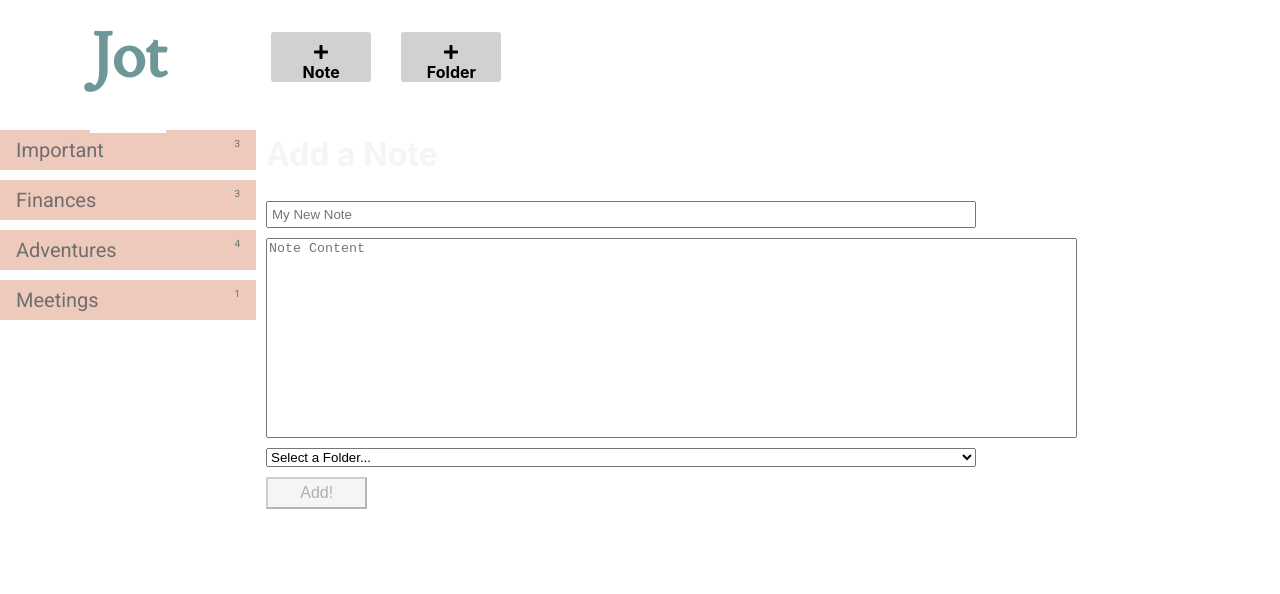
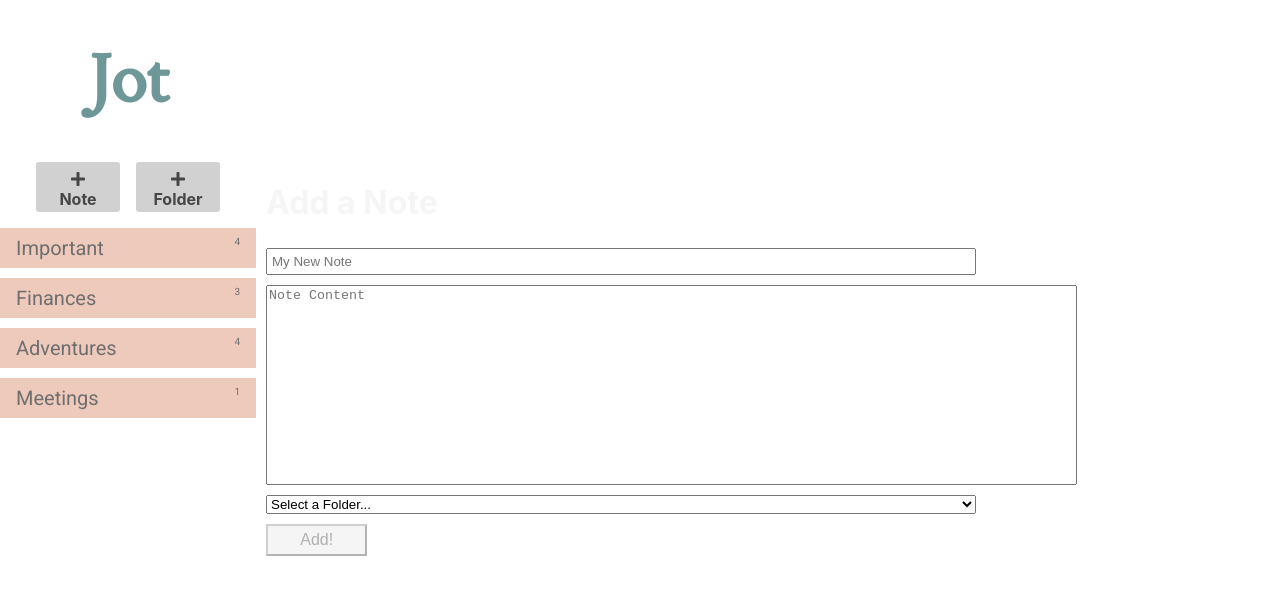
Before and after one commit to greffly/Jot-App, a React (Create React App) app: page /add-note in a window 1280 px wide. Shown: the top 594 px of the page. Built offline with nearby package versions, Linux system fonts and the light colour scheme.

Commit message:
moved buttons

```diff
--- a/src/App/App.css
+++ b/src/App/App.css
@@ -4,20 +4,21 @@
     'Helvetica Neue', sans-serif, cursive;
   display: grid;
   grid-template-columns: 1fr 3fr 1fr;
-  grid-template-rows: minmax(100px, 0.8fr) 4.5fr;
+  grid-template-rows: 1fr 0.1fr 7fr;
   min-height: 100vh;
 }
 
 .App__nav {
   background-color: white;
-  grid-row: 2;
+  grid-column: 1;
+  grid-row: 3;
   height: 100vh;
   overflow: auto;
 }
 
 .siteTitle {
   font-family: 'Crimson Text', serif;
-  font-size: 3em;
+  font-size: 3.2em;
   grid-column: 1;
 }
 
@@ -35,7 +36,8 @@
 
 .App__main {
   background-color: none;
-  grid-row: 2;
+  grid-row-start: 2;
+  grid-row-end: 4;
   grid-column: span 2;
   height: calc(100vh - 120px);
   overflow: auto;
@@ -56,16 +58,18 @@
 }
 
 .NoteListMain__button-container {
-  margin-left: 0;
+  margin: 0;
   display: flex;
   flex-direction: row;
   align-self: center;
-  grid-column: 2;
+  justify-self: center;
+  grid-column: 1;
+  grid-row: 2;
 }
 
 a.NavCircleButton {
-  padding: 10px 8px;
-  color: black;
+  padding: 7px 8px 11px;
+  color: #474646;
   font-size: 1em;
 }
 
@@ -77,5 +81,10 @@ a.NavCircleButton {
 
 .NoteListMain__add-note-button,
 .NoteListNav__add-folder-button {
-  margin: 5% 2%;
+  margin: 0 4%;
+  padding: 0;
 }
+
+#text {
+  vertical-align: middle;
+}
--- a/src/CircleButton/CircleButton.css
+++ b/src/CircleButton/CircleButton.css
@@ -7,16 +7,12 @@
   font-size: 12px;
   font-weight: bold;
   height: 50px;
-  padding: 8px;
+  padding: 10px 12px;
   text-align: center;
   text-decoration: none;
   width: 100px;
 }
 
-a.NavCircleButton {
-  padding: 10px 8px;
-}
-
 .NavCircleButton:hover {
   cursor: pointer;
 }
--- a/src/dummy-store.js
+++ b/src/dummy-store.js
@@ -105,6 +105,22 @@ export default {
       folderId: 'b07162f0-ffaf-11e8-8eb2-f2801f1b9fd1',
       content:
         'Tenetur deleniti vero. Qui et sit voluptatem et dolor voluptas. Aut adipisci autem dolorem ad excepturi ut facere.\n \rQuos recusandae vitae earum minima quidem sapiente repellat. Veniam inventore ut. Ad quibusdam aliquam id in nihil iste qui nobis. Quidem distinctio eos explicabo.\n \rEa enim rerum deleniti quo earum. Provident fugit eum dolore sequi nobis. Architecto molestias odio et doloremque pariatur facere modi. Eum et est blanditiis delectus at est maiores vel velit. Eligendi velit dicta enim omnis.'
+    },
+    {
+      id: 'd26e1074-ffaf-11e8-8eb2-f2801f1b9fd1',
+      name: 'Kitchen Remodel',
+      modified: '2018-02-05T00:00:00.000Z',
+      folderId: 'b0715efe-ffaf-11e8-8eb2-f2801f1b9fd1',
+      content:
+        'Tenetur deleniti vero. Qui et sit voluptatem et dolor voluptas. Aut adipisci autem dolorem ad excepturi ut facere.\n \rQuos recusandae vitae earum minima quidem sapiente repellat. Veniam inventore ut. Ad quibusdam aliquam id in nihil iste qui nobis. Quidem distinctio eos explicabo.\n \rEa enim rerum deleniti quo earum. Provident fugit eum dolore sequi nobis. Architecto molestias odio et doloremque pariatur facere modi. Eum et est blanditiis delectus at est maiores vel velit. Eligendi velit dicta enim omnis.'
+    },
+    {
+      id: 'd26e1074-ffaf-11e8-8eb2-f2801f1b9fd1',
+      name: 'Favorite Dog Breeds',
+      modified: '2018-02-05T00:00:00.000Z',
+      folderId: 'Important',
+      content:
+        'Tenetur deleniti vero. Qui et sit voluptatem et dolor voluptas. Aut adipisci autem dolorem ad excepturi ut facere.\n \rQuos recusandae vitae earum minima quidem sapiente repellat. Veniam inventore ut. Ad quibusdam aliquam id in nihil iste qui nobis. Quidem distinctio eos explicabo.\n \rEa enim rerum deleniti quo earum. Provident fugit eum dolore sequi nobis. Architecto molestias odio et doloremque pariatur facere modi. Eum et est blanditiis delectus at est maiores vel velit. Eligendi velit dicta enim omnis.'
     }
   ]
 };
```
